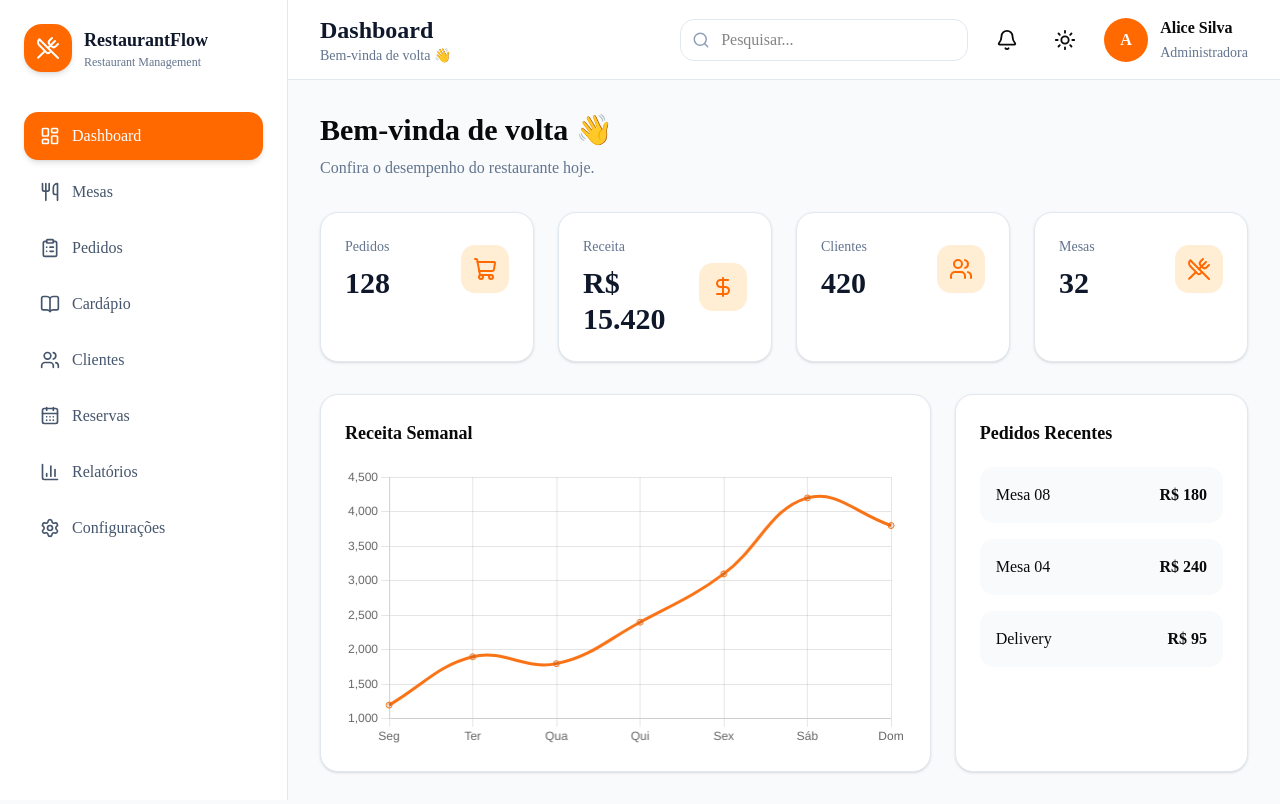
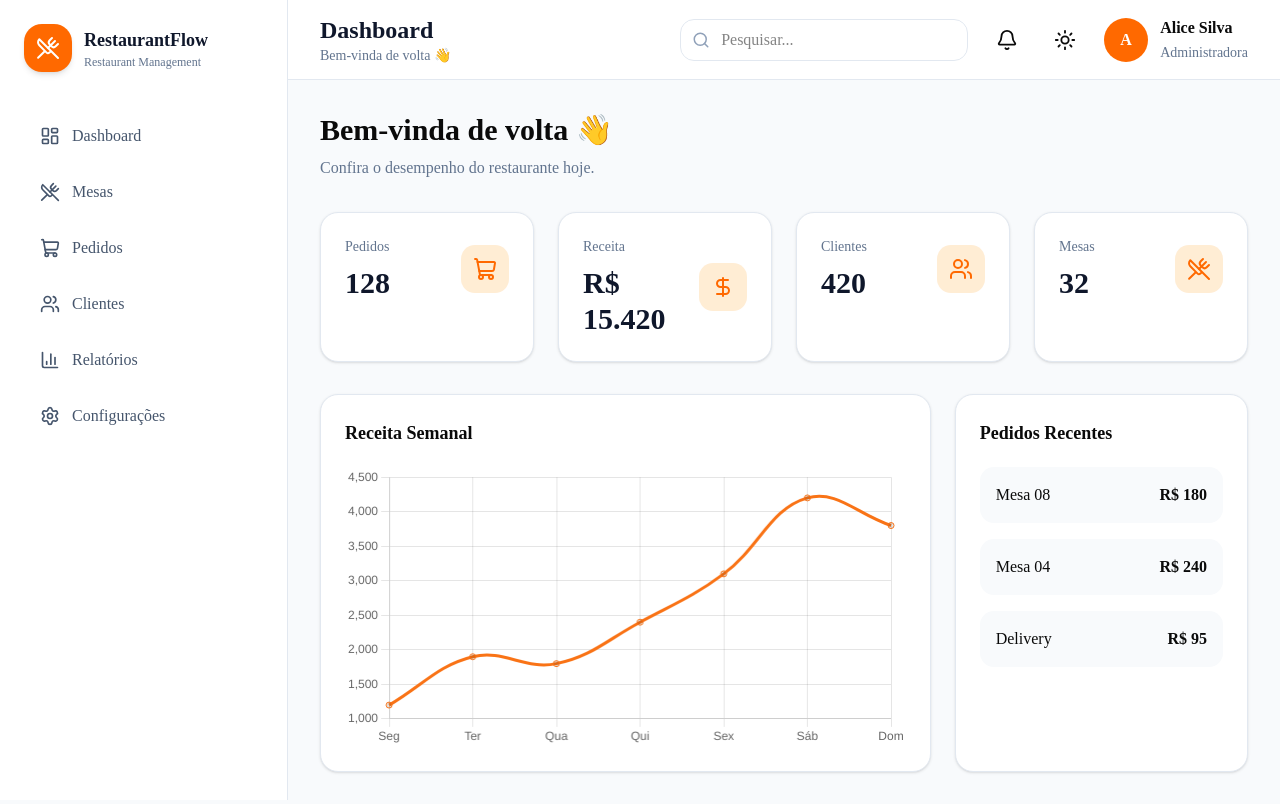
Before and after one commit to AliceKaleno/restaurantflow, a Next.js app: page / in a window 1280 px wide. Built offline with nearby package versions, Linux system fonts and the light colour scheme.

Commit message:
refactor(layout): create dynamic sidebar navigation

```diff
--- a/src/components/layout/Sidebar.tsx
+++ b/src/components/layout/Sidebar.tsx
@@ -1,16 +1,7 @@
 import Logo from "./Logo";
 import SidebarItem from "./SidebarItem";
 
-import {
-  LayoutDashboard,
-  Utensils,
-  ClipboardList,
-  BookOpen,
-  Users,
-  CalendarDays,
-  BarChart3,
-  Settings,
-} from "lucide-react";
+import { navigation } from "@/constants/navigation";
 
 export default function Sidebar() {
   return (
@@ -19,56 +10,14 @@ export default function Sidebar() {
       <Logo />
 
       <nav className="mt-10 space-y-2">
-
-        <SidebarItem
-          icon={LayoutDashboard}
-          label="Dashboard"
-          href="/"
-          active
-        />
-
-        <SidebarItem
-          icon={Utensils}
-          label="Mesas"
-          href="/tables"
-        />
-
-        <SidebarItem
-          icon={ClipboardList}
-          label="Pedidos"
-          href="/orders"
-        />
-
-        <SidebarItem
-          icon={BookOpen}
-          label="Cardápio"
-          href="/menu"
-        />
-
-        <SidebarItem
-          icon={Users}
-          label="Clientes"
-          href="/customers"
-        />
-
-        <SidebarItem
-          icon={CalendarDays}
-          label="Reservas"
-          href="/reservations"
-        />
-
-        <SidebarItem
-          icon={BarChart3}
-          label="Relatórios"
-          href="/reports"
-        />
-
-        <SidebarItem
-          icon={Settings}
-          label="Configurações"
-          href="/settings"
-        />
-
+        {navigation.map((item) => (
+          <SidebarItem
+            key={item.href}
+            icon={item.icon}
+            label={item.label}
+            href={item.href}
+          />
+        ))}
       </nav>
 
     </aside>
--- a/src/constants/navigation.ts
+++ b/src/constants/navigation.ts
@@ -1,29 +1,41 @@
 import {
   LayoutDashboard,
+  ShoppingCart,
+  Users,
   UtensilsCrossed,
-  ShoppingBag,
-  Users,
+  BarChart3,
+  Settings,
 } from "lucide-react";
 
 export const navigation = [
   {
-    title: "Dashboard",
+    label: "Dashboard",
     href: "/",
     icon: LayoutDashboard,
   },
   {
-    title: "Mesas",
+    label: "Mesas",
     href: "/tables",
     icon: UtensilsCrossed,
   },
   {
-    title: "Pedidos",
+    label: "Pedidos",
     href: "/orders",
-    icon: ShoppingBag,
+    icon: ShoppingCart,
   },
   {
-    title: "Clientes",
+    label: "Clientes",
     href: "/customers",
     icon: Users,
   },
+  {
+    label: "Relatórios",
+    href: "/reports",
+    icon: BarChart3,
+  },
+  {
+    label: "Configurações",
+    href: "/settings",
+    icon: Settings,
+  },
 ];
```
